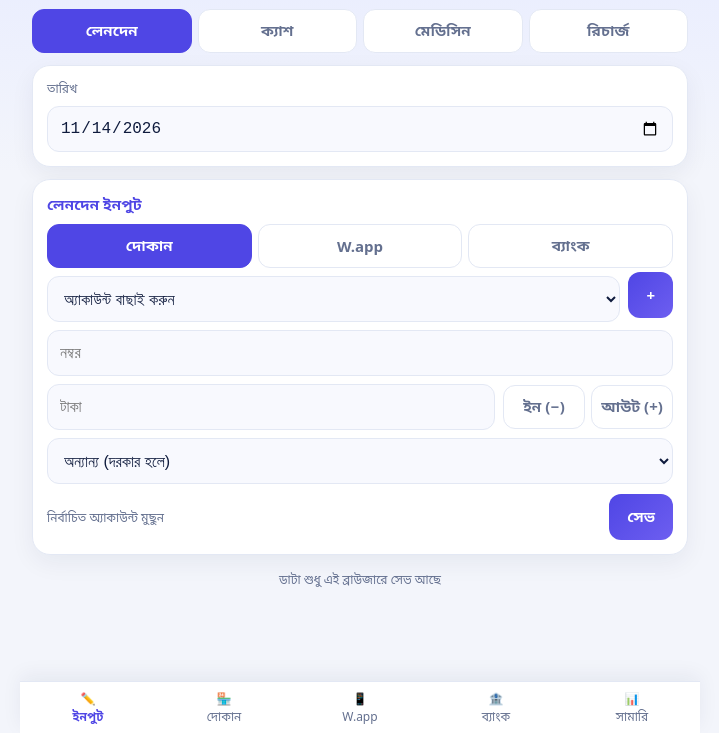
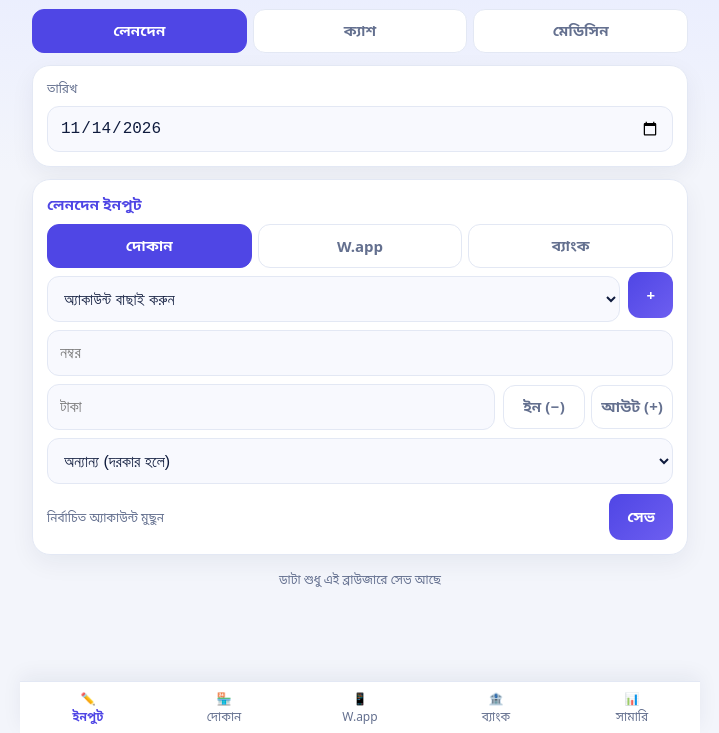
Before and after one commit to hasanmahmudsojib100-afk/1930new, a plain HTML site: page index.html in a window 1280 px wide. Shown: the part 67-800 px from the top of the page, without its empty margins (280-999 px from the left). Drawn offline with Linux system fonts and the light colour scheme.

Commit message:
Update index.html

```diff
--- a/index.html
+++ b/index.html
@@ -56,7 +56,9 @@ img,svg{max-width:100%}
 <div class="h"><i>📒</i><div><b>H.Mahmud</b></div><div class="clk"><b id="ck-t"></b><span id="ck-d"></span></div></div>
 
 <div id="pg-in" class="pgx">
-<div class="seg" id="kseg"><button data-k="tx" onclick="setK('tx')">লেনদেন</button><button data-k="cash" onclick="setK('cash')">ক্যাশ</button><button data-k="med" onclick="setK('med')">মেডিসিন</button><button data-k="rec" onclick="setK('rec')">রিচার্জ</button></div>
+<div class="seg" id="kseg"><button data-k="tx" onclick="setK('tx')">লেনদেন</button><button data-k="cash" onclick="setK('cash')">ক্যাশ</button><button data-k="med" onclick="setK('med')">মেডিসিন</button>
+
+</div>
 <div class="card" style="margin-top:12px"><span class="lb" style="margin:0">তারিখ</span><input type="date" id="edate"></div>
 
 <div class="card fx" id="f-tx"><div class="hd" id="txh">লেনদেন ইনপুট</div>
```
